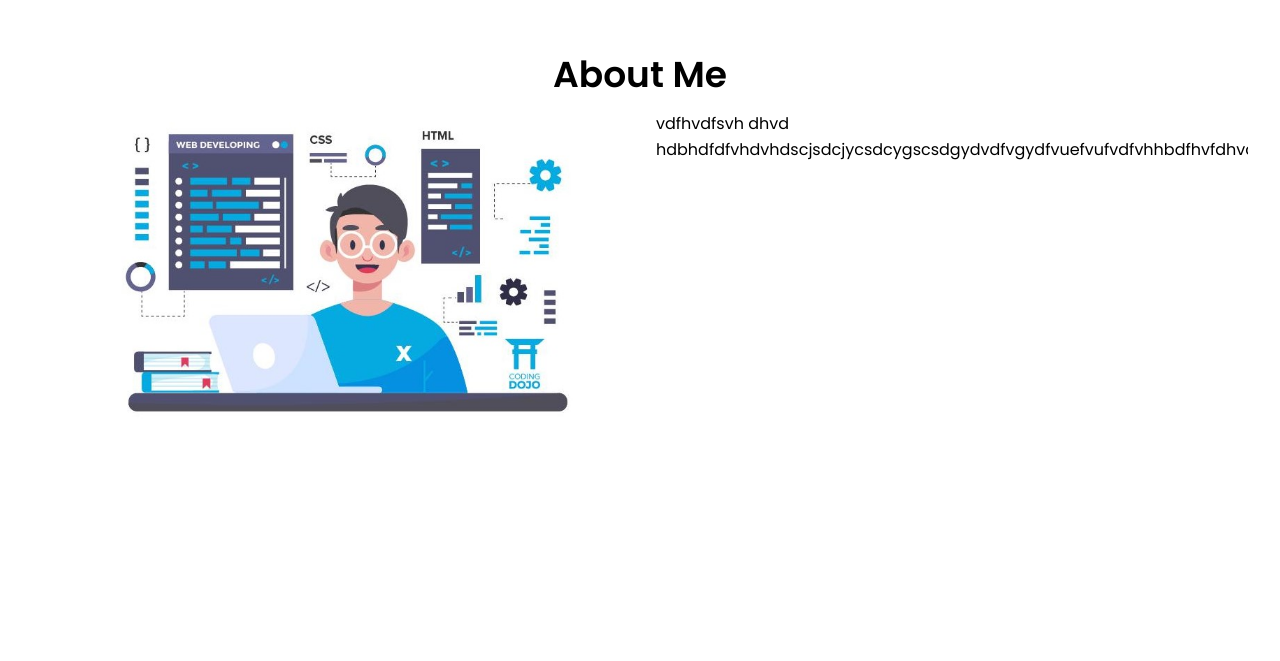
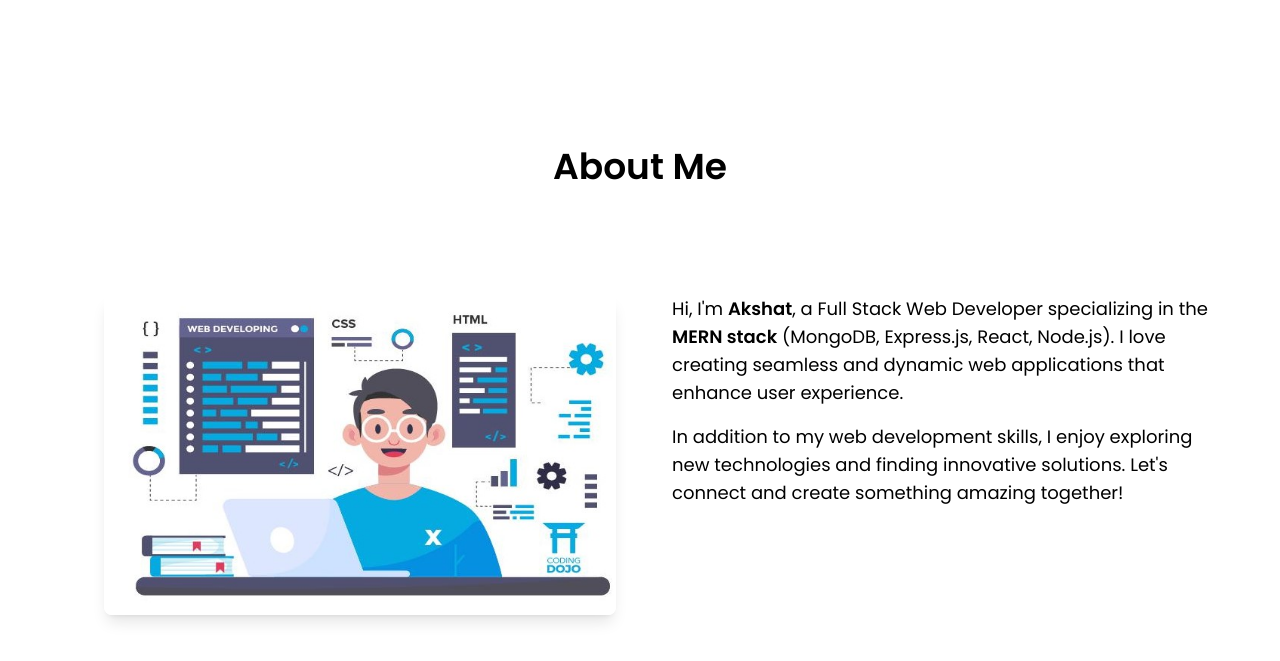
Before and after one commit to GitHub-Akshat/Portfolio-Website, a React (Vite) app: page / in a window 1280 px wide. Shown: the part 745-1406 px from the top of the page. Built offline with nearby package versions, Linux system fonts and the light colour scheme.

Commit message:
Added About Component

```diff
--- a/src/Components/About.jsx
+++ b/src/Components/About.jsx
@@ -1,26 +1,43 @@
 import op from "/src/assets/op.jpg";
+import{ motion } from "framer-motion"
 
 const About = () => {
   return (
     <div id="About" className="about-container">
-      <h2 className=" text-black dark:text-neutral-200 text-2xl sm:text-3xl lg:text-4xl font-semibold text-center">
+      <motion.h2
+        initial={{y:-100 , opacity:0}}
+        whileInView={{y:0 , opacity:1}}
+        transition={{duration:0.5 , delay:0.2}}
+        className="my-12 md:my-20 pt-3 pb-3 text-black dark:text-neutral-200 text-2xl sm:text-3xl lg:text-4xl font-semibold text-center">
         About Me
-      </h2>
-      <div  className="min-h-screen flex flex-col md:flex-row text-black dark:text-neutral-200 overflow-x-hidden ">
+      </motion.h2>
+      <div  className="ml-8 min-h-screen flex flex-col md:flex-row text-black dark:text-neutral-200 overflow-x-hidden ">
         {/* Left Section - Image */}
-        <div className="w-full md:w-1/2 p-4 flex justify-center">
-          <img
-            className="md:h-80 object-cover rounded-lg"
+        <div className="md:w-1/2 p-4 flex justify-center mb-8 md:mb-0">
+          <motion.img
+            initial={{x:-100 , opacity:0}}
+            whileInView={{x:0 , opacity:1}}
+            transition={{duration:0.5}}
+            className="rounded-lg w-full max-w-xs md:max-w-lg md:h-80 shadow-lg"
             src={op}
             alt="About image"
           />
         </div>
 
-        {/* Right Section - Text */}
+ {/* Right Section - Text */}
         <div className="md:w-1/2 p-4">
-          <p className="text-md leading-relaxed">
-            vdfhvdfsvh dhvd hdbhdfdfvhdvhdscjsdcjycsdcygscsdgydvdfvgydfvuefvufvdfvhhbdfhvfdhvdfdfdbhdfhdfhyyffyhhyygygf
-          </p>
+          <motion.div
+            initial={{x:100 , opacity:0}}
+            whileInView={{x:0 , opacity:1}}
+            transition={{duration:0.5}}
+            className="text-sm md:text-md lg:text-lg text-center md:text-left leading-relaxed">
+            <p className="mb-4">
+              Hi, I&apos;m <span className="font-semibold">Akshat</span>, a Full Stack Web Developer specializing in the <span className="font-semibold">MERN stack</span> (MongoDB, Express.js, React, Node.js). I love creating seamless and dynamic web applications that enhance user experience.
+            </p>
+            <p>
+              In addition to my web development skills, I enjoy exploring new technologies and finding innovative solutions. Let&apos;s connect and create something amazing together!
+            </p>
+          </motion.div>
         </div>
       </div>
     </div>
```
